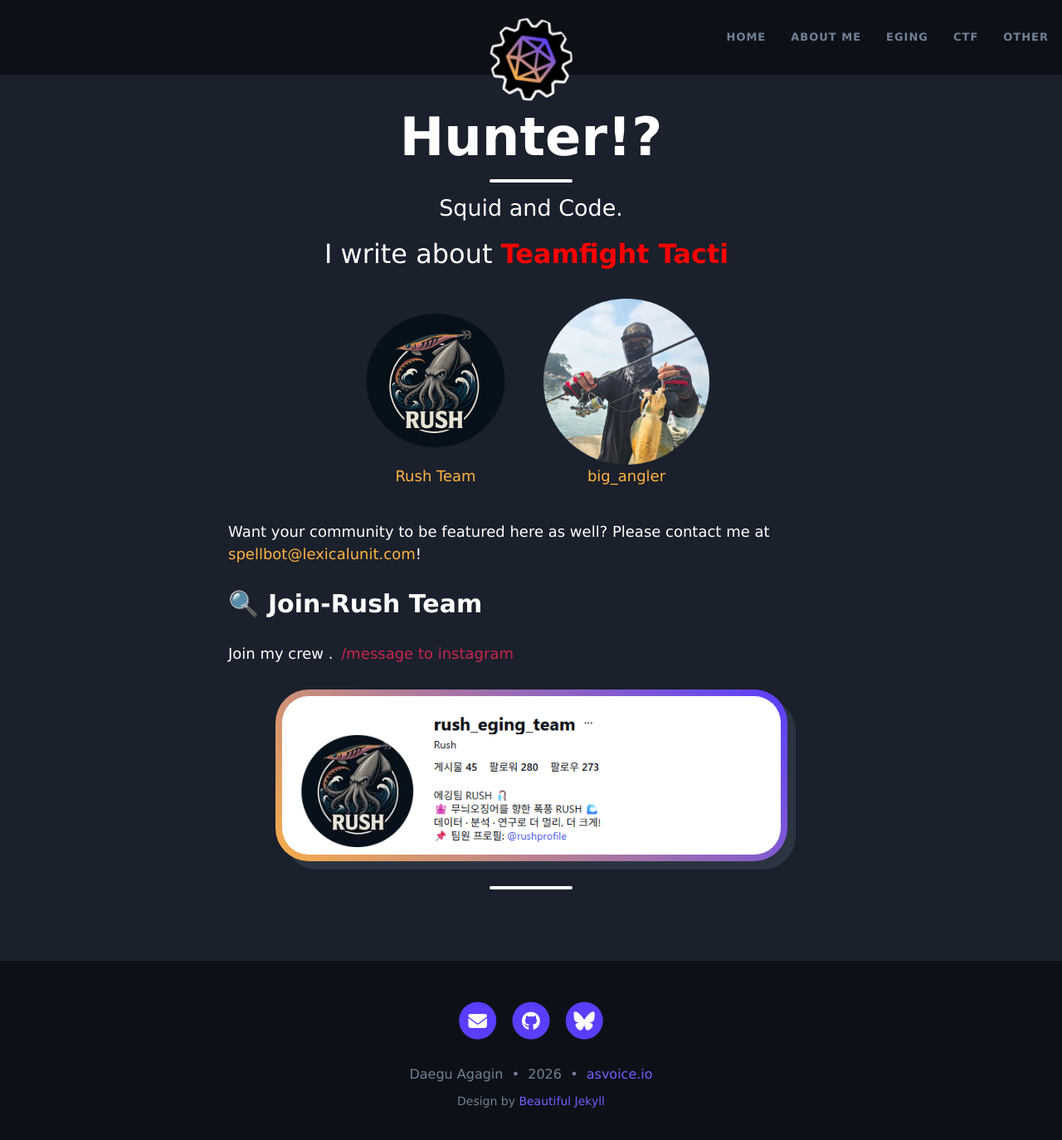
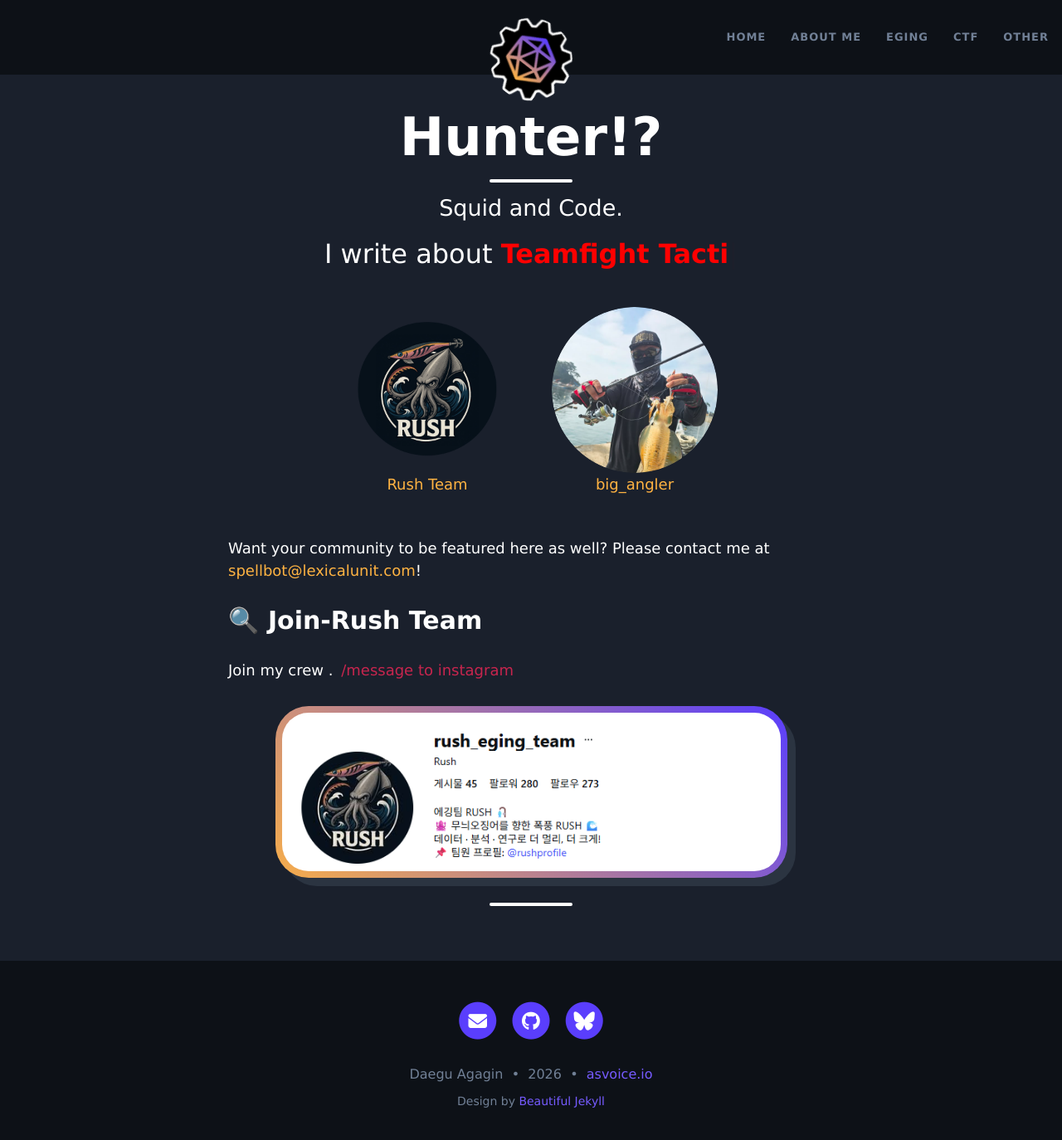
Before and after one commit to asvoice/asvoice.github.io, a Jekyll site: the page index.html, which Jekyll copies as it is, in a window 1280 px wide and 1388 px high. Shown: the top 1374 px of the window at 83% size. Built offline with Jekyll 4.4.1, drawn with Linux system fonts in a browser that asks for light colours.

Commit message:
Update index.html

```diff
--- a/index.html
+++ b/index.html
@@ -126,12 +126,25 @@
     <div class=" col-xl-8 offset-xl-2 col-lg-10 offset-lg-1 ">
 
 <!-- SERVERS BEGIN -->
-    <div class="where">
-        <div><a href="https://www.instagram.com/rush_eging_team/"><img width="200" height="200" src="https://raw.githubusercontent.com/asvoice/asvoice.github.io/refs/heads/main/assets/img/rush.png" alt="Rush Team" /><br />Rush Team</a></div>
-         <div><a href="https://www.instagram.com/big_angler_seok/"><img width="200" height="200" src="https://raw.githubusercontent.com/asvoice/asvoice.github.io/refs/heads/main/assets/img/big2.png" alt="Rush Team" /><br />big_angler</a></div>
-         </div>
+<div class="where">
+    <div style="display: inline-block; text-align: center; margin: 10px;">
+        <a href="https://www.instagram.com/rush_eging_team/">
+            <img src="https://raw.githubusercontent.com/asvoice/asvoice.github.io/refs/heads/main/assets/img/rush.png"
+                 alt="Rush Team"
+                 style="width: 200px; height: 200px; object-fit: cover; border-radius: 50%;" />
+            <br />Rush Team
+        </a>
+    </div>
 
-
+    <div style="display: inline-block; text-align: center; margin: 10px;">
+        <a href="https://www.instagram.com/big_angler_seok/">
+            <img src="https://raw.githubusercontent.com/asvoice/asvoice.github.io/refs/heads/main/assets/img/big2.png"
+                 alt="big_angler"
+                 style="width: 200px; height: 200px; object-fit: cover; border-radius: 50%;" />
+            <br />big_angler
+        </a>
+    </div>
+</div>
 
 <!-- SERVERS END -->
     <p>
```
